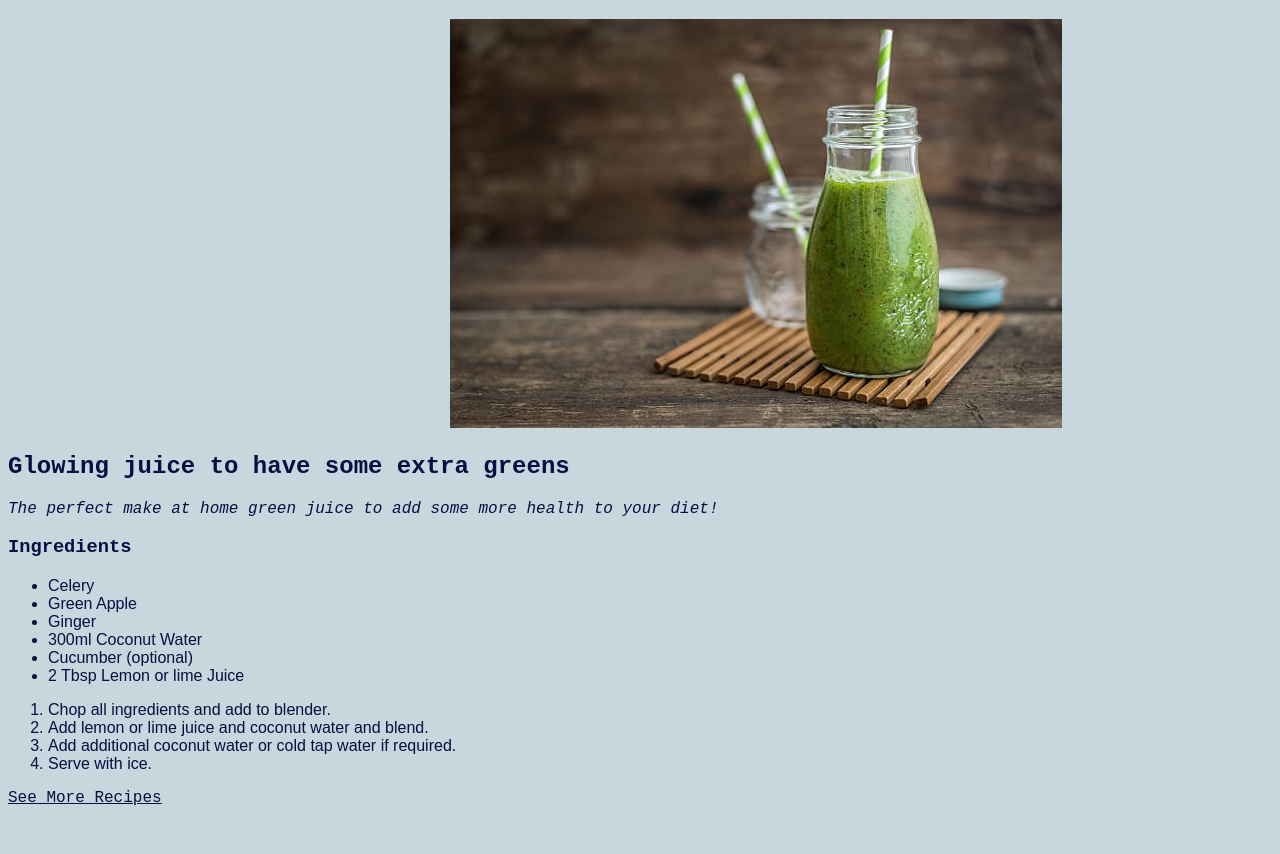
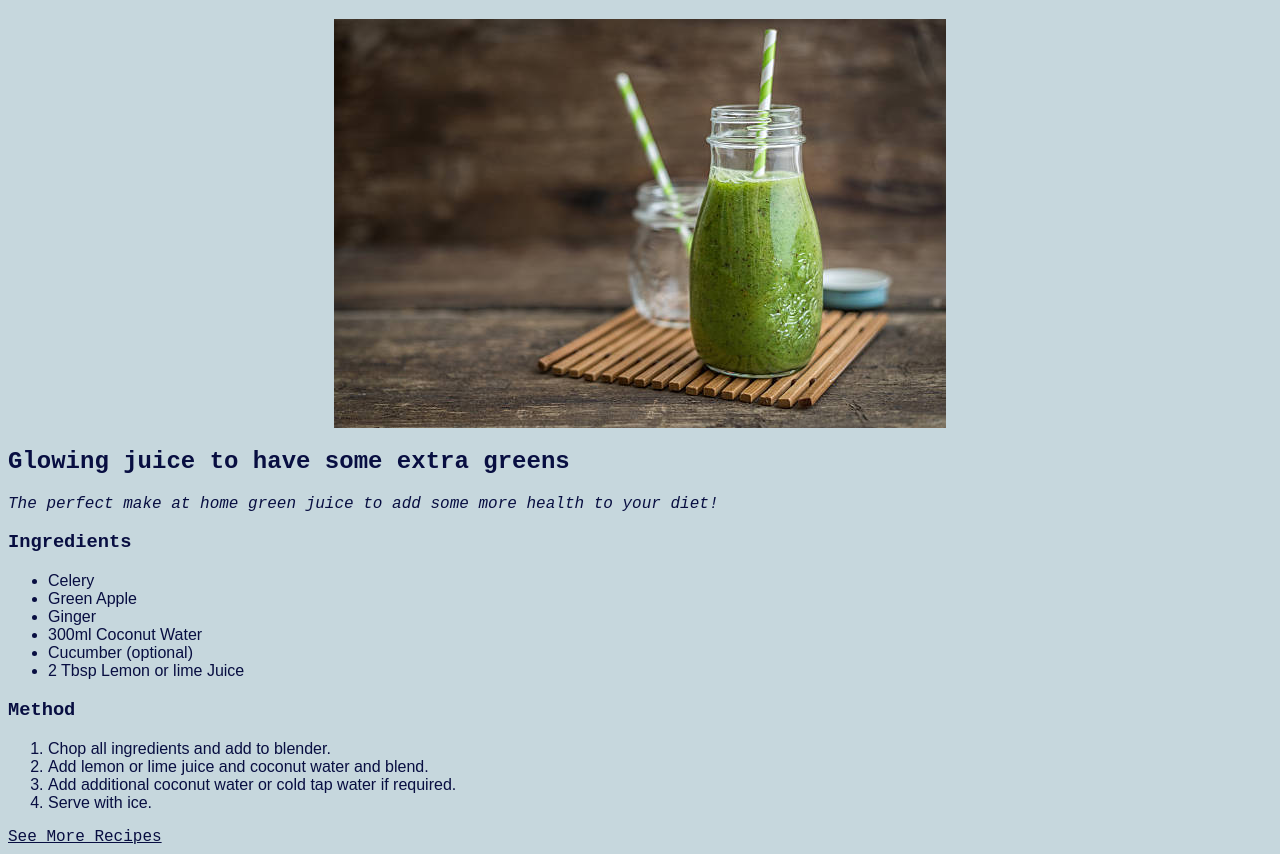
Before and after one commit to elsajay/odin-recipes, a plain HTML site: page recipes/greenjuice.html in a window 1280 px wide. Shown: the part 87-941 px from the top of the page. Before the commit the page ends 902 px from the top, so only its background shows below. Drawn offline with Linux system fonts and the light colour scheme.

Commit message:
Center align images and add Method to green juice

```diff
--- a/recipes/greenjuice.html
+++ b/recipes/greenjuice.html
@@ -19,6 +19,7 @@
                 <li>Cucumber (optional)</li>
                 <li>2 Tbsp Lemon or lime Juice</li>
          </ul>
+         <h3>Method</h3>
          <ol>
             <li>Chop all ingredients and add to blender.</li>
             <li>Add lemon or lime juice and coconut water and blend.</li>
--- a/style.css
+++ b/style.css
@@ -47,6 +47,7 @@ ol li {
 }
 
 img {
-    margin-left: 35%;
+    display: block;
+    margin: auto;
 
 }
```
